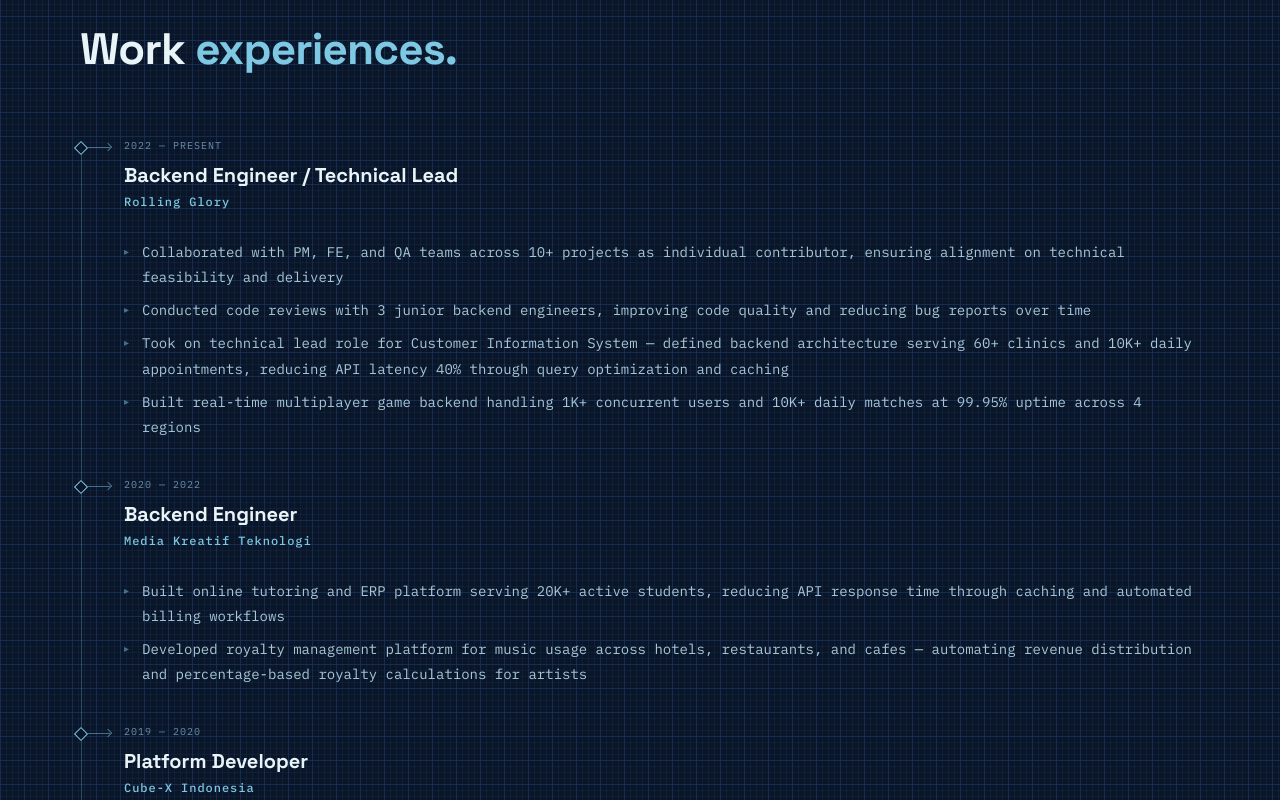
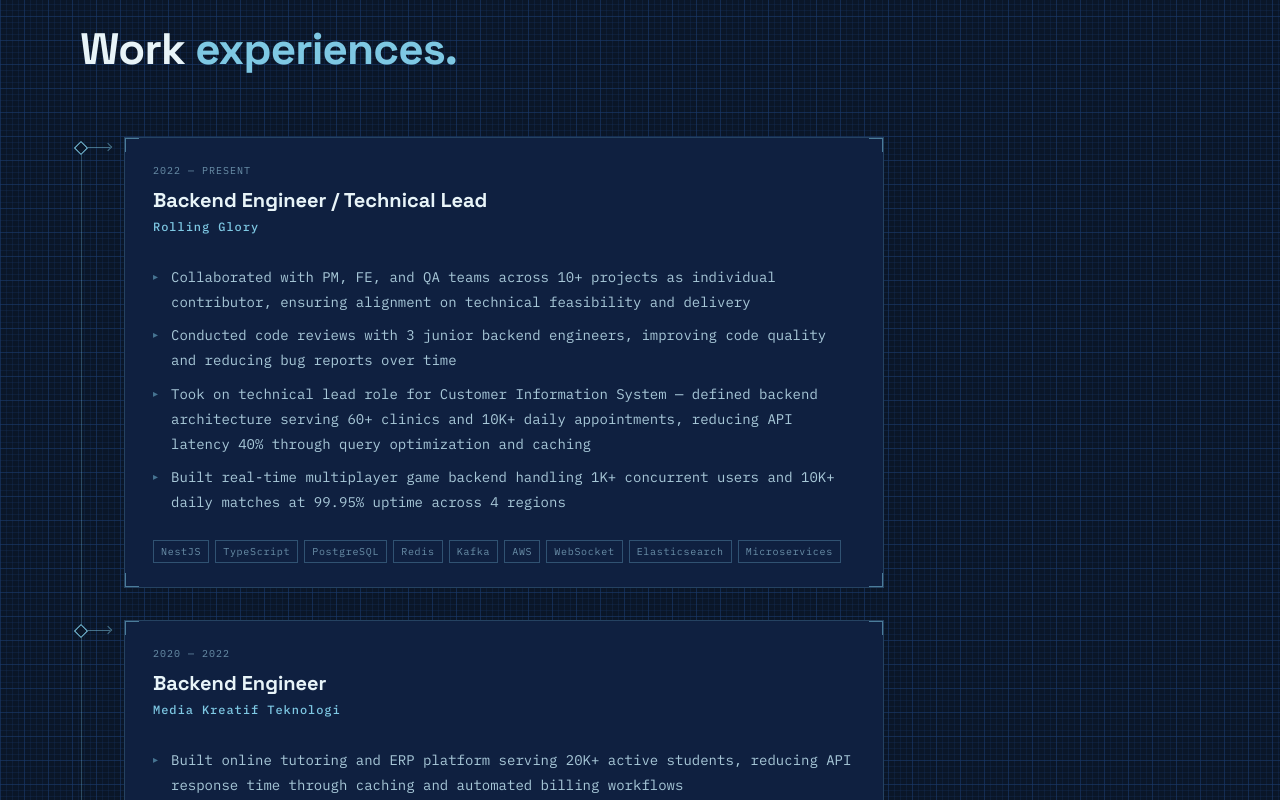
Before and after one commit to salmanagustian/portofolio-gan, a React (Vite) app: page / in a window 1280 px wide. Shown: the part 5360-6160 px from the top of the page. Built offline with nearby package versions, Linux system fonts and the light colour scheme.

Commit message:
add new class name experience

```diff
--- a/src/components/Experience.jsx
+++ b/src/components/Experience.jsx
@@ -5,6 +5,11 @@ function TimelineItem({ date, role, company, bullets, tech }) {
     <div className="timeline-item reveal">
       <span className="timeline-dot" aria-hidden="true" />
       <div className="timeline-connector" aria-hidden="true" />
+      <div className="timeline-card">
+        <span className="bracket bracket--tl" aria-hidden="true" />
+        <span className="bracket bracket--tr" aria-hidden="true" />
+        <span className="bracket bracket--bl" aria-hidden="true" />
+        <span className="bracket bracket--br" aria-hidden="true" />
         <p className="timeline-date">{date}</p>
         <h3 className="timeline-role">{role}</h3>
         <p className="timeline-company">{company}</p>
@@ -13,6 +18,14 @@ function TimelineItem({ date, role, company, bullets, tech }) {
             <li key={i} className="timeline-bullet">{b}</li>
           ))}
         </ul>
+        {tech && (
+          <div className="timeline-tech">
+            {tech.map((t, i) => (
+              <span key={i} className="timeline-tag">{t}</span>
+            ))}
+          </div>
+        )}
+      </div>
     </div>
   );
 }
@@ -28,7 +41,7 @@ export default function Experience() {
         </div>
         <h2 className="section-title reveal">Work <span>experiences.</span></h2>
 
-        <div className="timeline">
+        <div className="timeline reveal-group">
           {experience.map((item, i) => (
             <TimelineItem key={i} {...item} />
           ))}
```
Lines whose indentation alone changed are shown as unchanged.
